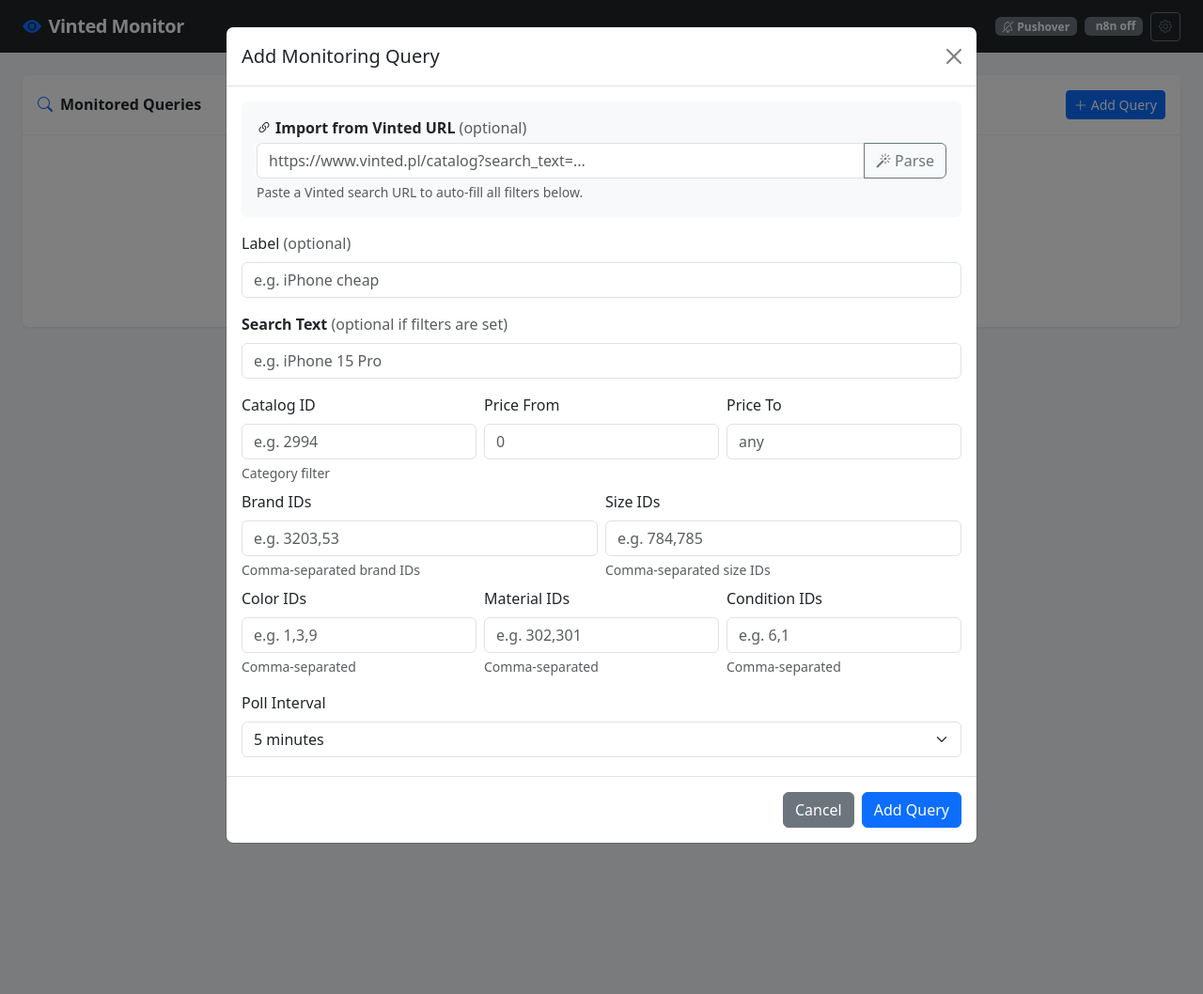
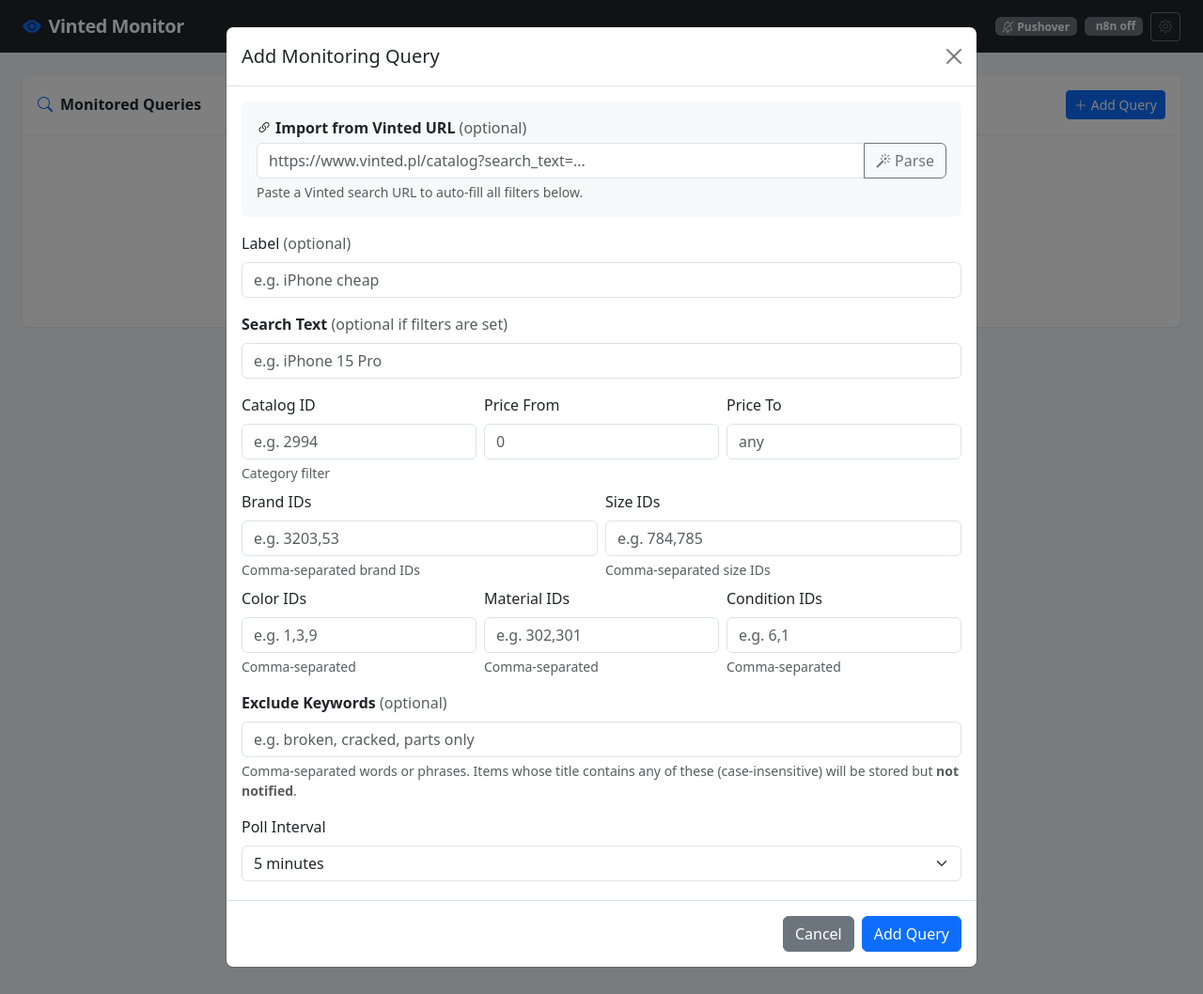
Before and after one commit to paszkoski/vinted-better-search, a Flask app: page / in a window 1280 px wide, after a click on "Add Query". Shown: the whole page at 94% size. Run offline with Flask 3, Linux system fonts and the light colour scheme; data that the repository does not hold is empty.

Commit message:
Add exclude keywords filter and improve scheduler reliability
- Add per-query exclude_keywords field: items whose title matches any
  comma-separated keyword are stored in findings but silently skipped
  for Pushover notifications
- Add excluded column to findings table; excluded cards render dimmed
  with a strikethrough and 'Excluded' badge in the UI
- Fix duplicate-item bug in paginated fetches by tracking seen_ids
  across pages in both app.py and scraper.py
- Add LOG_FILE env-var support: stdout/stderr tee'd to a file via _Tee
- Improve scheduler debug logging: log qid, last_seen_id, page item IDs,
  DB-confirmed last_seen_id after each poll, and per-item insert outcome

Co-Authored-By: Claude Sonnet 4.6 <noreply@anthropic.com>

```diff
--- a/app.py
+++ b/app.py
@@ -1,7 +1,8 @@
 #!/usr/bin/env python3
-"""Vinted Monitor — Web interface for monitoring Vinted listings."""
+"""iteted Monitor — Web interface for monitoring Vinted listings."""
 
 import os
+import sys
 import time
 import random
 import sqlite3
@@ -35,6 +36,32 @@ DEFAULT_PUSHOVER_TITLE = "New Vinted: {query}"
 DEFAULT_PUSHOVER_MESSAGE = "{title} — {price}"
 
 os.makedirs(DATA_DIR, exist_ok=True)
+
+# ── Log-to-file (set LOG_FILE env var to enable) ──────────────────────────────
+
+LOG_FILE = os.environ.get("LOG_FILE", "")
+
+if LOG_FILE:
+    class _Tee:
+        """Write to both the original stream and a log file simultaneously."""
+        def __init__(self, stream, path):
+            self._stream = stream
+            self._file = open(path, "a", encoding="utf-8", buffering=1)
+
+        def write(self, data):
+            self._stream.write(data)
+            self._file.write(data)
+
+        def flush(self):
+            self._stream.flush()
+            self._file.flush()
+
+        def fileno(self):
+            return self._stream.fileno()
+
+    sys.stdout = _Tee(sys.stdout, LOG_FILE)
+    sys.stderr = _Tee(sys.stderr, LOG_FILE)
+    print(f"[App] Logging to file: {LOG_FILE}", flush=True)
 
 app = Flask(__name__)
 
@@ -72,6 +99,7 @@ def init_db():
                 color_ids        TEXT,
                 material_ids     TEXT,
                 status_ids       TEXT,
+                exclude_keywords TEXT,
                 interval_seconds INTEGER NOT NULL DEFAULT 300,
                 enabled          INTEGER NOT NULL DEFAULT 1,
                 last_checked     TEXT,
@@ -89,6 +117,7 @@ def init_db():
                 url        TEXT,
                 image_url  TEXT,
                 found_at   TEXT NOT NULL,
+                excluded   INTEGER NOT NULL DEFAULT 0,
                 UNIQUE(query_id, item_id),
                 FOREIGN KEY (query_id) REFERENCES queries(id) ON DELETE CASCADE
             );
@@ -104,6 +133,14 @@ def init_db():
                 conn.execute(f"ALTER TABLE queries ADD COLUMN {col} TEXT")
             except Exception:
                 pass  # Column already exists
+        try:
+            conn.execute("ALTER TABLE queries ADD COLUMN exclude_keywords TEXT")
+        except Exception:
+            pass
+        try:
+            conn.execute("ALTER TABLE findings ADD COLUMN excluded INTEGER NOT NULL DEFAULT 0")
+        except Exception:
+            pass
 
 
 def get_setting(key: str, default: str = "") -> str:
@@ -141,6 +178,18 @@ def ids_to_db(value: str):
     """Normalize comma-separated ID string for DB storage. Returns None if empty."""
     ids = parse_ids(value)
     return ','.join(str(i) for i in ids) if ids else None
+
+
+def is_excluded(title: str, exclude_keywords: str) -> bool:
+    """Return True if title contains any comma-separated exclude keyword (case-insensitive)."""
+    if not exclude_keywords:
+        return False
+    title_lower = title.lower()
+    for kw in exclude_keywords.split(','):
+        kw = kw.strip().lower()
+        if kw and kw in title_lower:
+            return True
+    return False
 
 
 # ── Pushover ──────────────────────────────────────────────────────────────────
@@ -320,10 +369,11 @@ class MonitorScheduler:
         color_ids = parse_ids(query.get("color_ids"))
         material_ids = parse_ids(query.get("material_ids"))
         status_ids = parse_ids(query.get("status_ids"))
+        exclude_keywords = query.get("exclude_keywords") or ""
         last_seen_id = query.get("last_seen_id")
         is_first_run = last_seen_id is None
 
-        print(f"[Scheduler] Polling: '{search_text}'", flush=True)
+        print(f"[Scheduler] Polling: '{search_text}' (qid={qid}, last_seen_id={last_seen_id})", flush=True)
 
         with get_db() as conn:
             conn.execute(
@@ -337,7 +387,14 @@ class MonitorScheduler:
                 last_seen_id,
             )
 
+            print(
+                f"[Scheduler] fetch done: {len(new_items)} new item(s), "
+                f"newest_id={newest_id}, new_ids={[i.get('id') for i in new_items]}",
+                flush=True,
+            )
+
             now_iso = datetime.now().isoformat()
+            truly_new_items = []
             with get_db() as conn:
                 conn.execute(
                     """UPDATE queries
@@ -346,6 +403,11 @@ class MonitorScheduler:
                        WHERE id = ?""",
                     (now_iso, newest_id, qid),
                 )
+                # Verify what was actually saved
+                saved = conn.execute(
+                    "SELECT last_seen_id FROM queries WHERE id = ?", (qid,)
+                ).fetchone()
+                print(f"[Scheduler] DB saved last_seen_id={saved['last_seen_id']} for qid={qid}", flush=True)
 
                 if not is_first_run and new_items:
                     for item in new_items:
@@ -356,10 +418,11 @@ class MonitorScheduler:
                         )
                         photo = item.get("photo") or {}
                         image_url = photo.get("url", "")
-                        conn.execute(
+                        item_excluded = is_excluded(item.get("title", ""), exclude_keywords)
+                        result = conn.execute(
                             """INSERT OR IGNORE INTO findings
-                               (query_id, item_id, title, price, url, image_url, found_at)
-                               VALUES (?, ?, ?, ?, ?, ?, ?)""",
+                               (query_id, item_id, title, price, url, image_url, found_at, excluded)
+                               VALUES (?, ?, ?, ?, ?, ?, ?, ?)""",
                             (
                                 qid,
                                 item.get("id"),
@@ -368,10 +431,26 @@ class MonitorScheduler:
                                 item.get("url", ""),
                                 image_url,
                                 now_iso,
+                                1 if item_excluded else 0,
                             ),
                         )
+                        if result.rowcount > 0:
+                            if item_excluded:
+                                print(
+                                    f"[Scheduler] Excluded item {item.get('id')} "
+                                    f"('{item.get('title', '')}') for qid={qid}",
+                                    flush=True,
+                                )
+                            else:
+                                truly_new_items.append(item)
+                        else:
+                            print(
+                                f"[Scheduler] Skipping already-notified item {item.get('id')} for qid={qid}",
+                                flush=True,
+                            )
 
-            if not is_first_run and new_items:
+            if not is_first_run and truly_new_items:
+                new_items = truly_new_items
                 label = query.get("name") or search_text
                 print(
                     f"[Scheduler] {len(new_items)} new item(s) for '{search_text}'",
@@ -461,6 +540,7 @@ class MonitorScheduler:
         """Fetch items newer than last_seen_id. Returns (new_items, newest_id)."""
         is_first_run = last_seen_id is None
         new_items = []
+        seen_ids = set()
         newest_id = None
         page = 1
 
@@ -485,9 +565,16 @@ class MonitorScheduler:
             if not items:
                 break
 
-            page_max_id = max((item.get("id") for item in items if item.get("id") is not None), default=None)
+            page_item_ids = [item.get("id") for item in items]
+            page_max_id = max((i for i in page_item_ids if i is not None), default=None)
             if page_max_id is not None and (newest_id is None or page_max_id > newest_id):
                 newest_id = page_max_id
+
+            print(
+                f"[fetch] page={page}/{total_pages}, last_seen_id={last_seen_id}, "
+                f"page_ids={page_item_ids}",
+                flush=True,
+            )
 
             if is_first_run:
                 # First run: just establish the baseline (page 1 only)
@@ -496,10 +583,13 @@ class MonitorScheduler:
 
             found_old = False
             for item in items:
-                if item.get("id") <= last_seen_id:
+                item_id = item.get("id")
+                if item_id is not None and item_id <= last_seen_id:
                     found_old = True
                     break
-                new_items.append(item)
+                if item_id not in seen_ids:
+                    seen_ids.add(item_id)
+                    new_items.append(item)
 
             if found_old or page >= total_pages:
                 break
@@ -625,6 +715,7 @@ def add_query():
     color_ids_raw = request.form.get("color_ids", "")
     material_ids_raw = request.form.get("material_ids", "")
     status_ids_raw = request.form.get("status_ids", "")
+    exclude_keywords_raw = request.form.get("exclude_keywords", "").strip() or None
 
     # Require at least a search text or one filter
     has_filter = any([catalog_id, price_from, price_to,
@@ -638,8 +729,8 @@ def add_query():
             """INSERT INTO queries
                (name, search_text, catalog_id, price_from, price_to,
                 brand_ids, size_ids, color_ids, material_ids, status_ids,
-                interval_seconds, enabled, status, created_at)
-               VALUES (?, ?, ?, ?, ?, ?, ?, ?, ?, ?, ?, 1, 'pending', ?)""",
+                exclude_keywords, interval_seconds, enabled, status, created_at)
+               VALUES (?, ?, ?, ?, ?, ?, ?, ?, ?, ?, ?, ?, 1, 'pending', ?)""",
             (
                 name,
                 search_text,
@@ -651,6 +742,7 @@ def add_query():
                 ids_to_db(color_ids_raw),
                 ids_to_db(material_ids_raw),
                 ids_to_db(status_ids_raw),
+                exclude_keywords_raw,
                 int(interval) if interval else 300,
                 datetime.now().isoformat(),
             ),
@@ -712,6 +804,7 @@ def edit_query(qid):
     new_color_ids = ids_to_db(request.form.get("color_ids", ""))
     new_material_ids = ids_to_db(request.form.get("material_ids", ""))
     new_status_ids = ids_to_db(request.form.get("status_ids", ""))
+    new_exclude_keywords = request.form.get("exclude_keywords", "").strip() or None
 
     with get_db() as conn:
         current = conn.execute(
@@ -721,6 +814,7 @@ def edit_query(qid):
             return redirect(url_for("index"))
 
         # Reset baseline only when the actual search parameters change
+        # (exclude_keywords is a post-fetch filter — no baseline reset needed)
         search_changed = (
             current["search_text"] != search_text
             or current["catalog_id"] != new_catalog
@@ -739,11 +833,12 @@ def edit_query(qid):
                    price_from = ?, price_to = ?,
                    brand_ids = ?, size_ids = ?, color_ids = ?,
                    material_ids = ?, status_ids = ?,
+                   exclude_keywords = ?,
                    interval_seconds = ?
                WHERE id = ?""",
             (name, search_text, new_catalog, new_price_from, new_price_to,
              new_brand_ids, new_size_ids, new_color_ids, new_material_ids,
-             new_status_ids, new_interval, qid),
+             new_status_ids, new_exclude_keywords, new_interval, qid),
         )
         if search_changed:
             conn.execute(
--- a/scraper.py
+++ b/scraper.py
@@ -485,6 +485,7 @@ class VintedScraper:
         is_first_run = last_seen_id is None
 
         new_items = []
+        seen_ids = set()
         page = 1
         newest_id_this_run = None
         search_session_id = str(uuid.uuid4())  # stable across pages of the same search
@@ -517,7 +518,9 @@ class VintedScraper:
                 if item_id is not None and item_id <= last_seen_id:
                     found_old = True
                     break
-                new_items.append(item)
+                if item_id not in seen_ids:
+                    seen_ids.add(item_id)
+                    new_items.append(item)
 
             if found_old or page >= total_pages:
                 break
--- a/templates/index.html
+++ b/templates/index.html
@@ -158,9 +158,12 @@
                 {% if q.status_ids %}
                   <span class="badge bg-secondary me-1">Conditions: {{ q.status_ids }}</span>
                 {% endif %}
+                {% if q.exclude_keywords %}
+                  <span class="badge bg-warning text-dark me-1" title="Exclude filter">Excl: {{ q.exclude_keywords }}</span>
+                {% endif %}
                 {% if not q.catalog_id and not q.price_from and not q.price_to
                       and not q.brand_ids and not q.size_ids and not q.color_ids
-                      and not q.material_ids and not q.status_ids %}
+                      and not q.material_ids and not q.status_ids and not q.exclude_keywords %}
                   <span class="text-muted">—</span>
                 {% endif %}
               </td>
@@ -221,6 +224,7 @@
                           data-color-ids="{{ q.color_ids or '' }}"
                           data-material-ids="{{ q.material_ids or '' }}"
                           data-status-ids="{{ q.status_ids or '' }}"
+                          data-exclude-keywords="{{ q.exclude_keywords or '' }}"
                           data-interval="{{ q.interval_seconds }}">
                     <i class="bi bi-pencil"></i>
                   </button>
@@ -265,6 +269,7 @@
                                 data-color-ids="{{ q.color_ids or '' }}"
                                 data-material-ids="{{ q.material_ids or '' }}"
                                 data-status-ids="{{ q.status_ids or '' }}"
+                                data-exclude-keywords="{{ q.exclude_keywords or '' }}"
                                 data-interval="{{ q.interval_seconds }}">
                           <i class="bi bi-pencil me-2"></i>Edit
                         </button>
@@ -399,6 +404,13 @@
             </div>
           </div>
 
+          <div class="mb-3">
+            <label class="form-label fw-semibold">Exclude Keywords <span class="text-muted fw-normal">(optional)</span></label>
+            <input type="text" name="exclude_keywords" id="add_exclude_keywords" class="form-control"
+                   placeholder="e.g. broken, cracked, parts only">
+            <div class="form-text">Comma-separated words or phrases. Items whose title contains any of these (case-insensitive) will be stored but <strong>not notified</strong>.</div>
+          </div>
+
           <div class="mb-1">
             <label class="form-label">Poll Interval</label>
             <select name="interval_seconds" class="form-select">
@@ -502,6 +514,13 @@
               <input type="text" name="status_ids" id="edit_status_ids" class="form-control" placeholder="e.g. 6,1">
               <div class="form-text">Comma-separated</div>
             </div>
+          </div>
+
+          <div class="mb-3">
+            <label class="form-label fw-semibold">Exclude Keywords <span class="text-muted fw-normal">(optional)</span></label>
+            <input type="text" name="exclude_keywords" id="edit_exclude_keywords" class="form-control"
+                   placeholder="e.g. broken, cracked, parts only">
+            <div class="form-text">Comma-separated words or phrases. Items whose title contains any of these (case-insensitive) will be stored but <strong>not notified</strong>.</div>
           </div>
 
           <div class="mb-1">
@@ -721,7 +740,8 @@
     }
     const cards = findings.map(f => `
       <div class="col">
-        <div class="card h-100 finding-card shadow-sm">
+        <div class="card h-100 finding-card shadow-sm${f.excluded ? ' border-secondary' : ''}"
+             style="${f.excluded ? 'opacity:.55' : ''}">
           ${f.image_url
             ? `<img src="${escHtml(f.image_url)}" class="finding-img card-img-top"
                     alt="${escHtml(f.title)}" loading="lazy"
@@ -731,13 +751,14 @@
             <i class="bi bi-image text-muted" style="font-size:2rem"></i>
           </div>
           <div class="card-body p-2">
-            <div class="fw-semibold text-success mb-1" style="font-size:.85rem">${escHtml(f.price)}</div>
-            <div class="mb-1" style="font-size:.78rem;line-height:1.3;max-height:2.6em;overflow:hidden">${escHtml(f.title)}</div>
+            ${f.excluded ? '<span class="badge bg-secondary mb-1" style="font-size:.65rem"><i class="bi bi-slash-circle me-1"></i>Excluded</span>' : ''}
+            <div class="fw-semibold ${f.excluded ? 'text-muted' : 'text-success'} mb-1" style="font-size:.85rem">${escHtml(f.price)}</div>
+            <div class="mb-1${f.excluded ? ' text-decoration-line-through text-muted' : ''}" style="font-size:.78rem;line-height:1.3;max-height:2.6em;overflow:hidden">${escHtml(f.title)}</div>
             <div class="text-muted" style="font-size:.7rem">${relTime(f.found_at)}</div>
           </div>
           <div class="card-footer p-2 bg-transparent border-0">
             <a href="${escHtml(f.url)}" target="_blank" rel="noopener"
-               class="btn btn-outline-primary btn-sm w-100" style="font-size:.75rem">
+               class="btn btn-outline-${f.excluded ? 'secondary' : 'primary'} btn-sm w-100" style="font-size:.75rem">
               View on Vinted
             </a>
           </div>
@@ -978,6 +999,7 @@
     document.getElementById('edit_color_ids').value = btn.dataset.colorIds || '';
     document.getElementById('edit_material_ids').value = btn.dataset.materialIds || '';
     document.getElementById('edit_status_ids').value = btn.dataset.statusIds || '';
+    document.getElementById('edit_exclude_keywords').value = btn.dataset.excludeKeywords || '';
     const sel = document.getElementById('edit_interval');
     sel.value = btn.dataset.interval;
     if (!sel.value) sel.value = '300';
```
